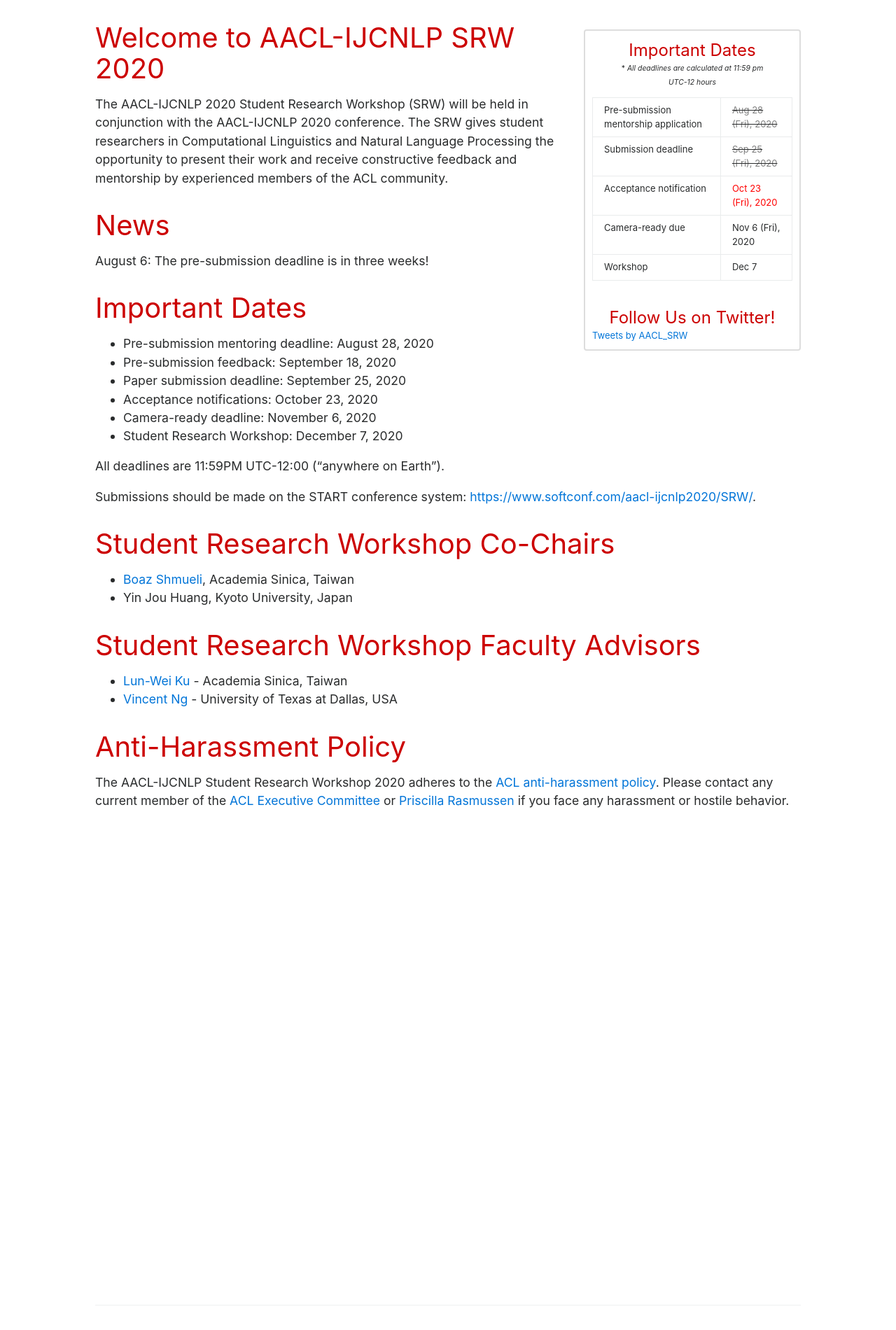
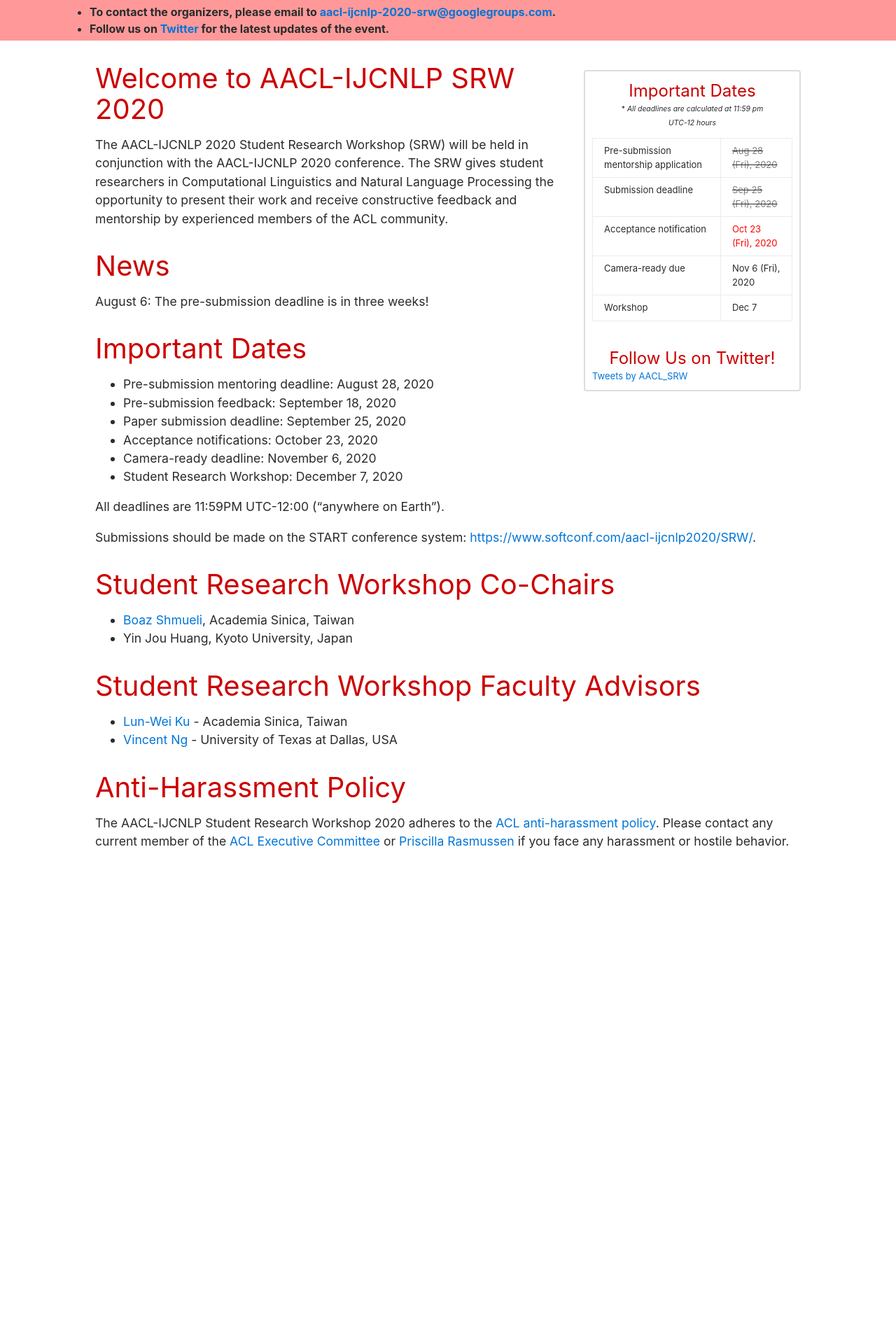
Before and after one commit to aacl2023-srw/aacl2023-srw.github.io, a Jekyll site: the page built from index.md, in a window 1280 px wide. Shown: the part 560-2460 px from the top of the page at 70% size. Built offline with Jekyll 4.4.1, drawn with Linux system fonts in a browser that asks for light colours; comment, search, counter and statistics services are not loaded.

Commit message:
add announcement section below header

```diff
--- a/_includes/page-header.html
+++ b/_includes/page-header.html
@@ -11,3 +11,9 @@
   <a href="/faq" class="btn">FAQs</a>
 <!--  <a href="/sponsors" class="btn">Sponsors</a> -->
 </section>
+<div id="announce">
+    <ul style='padding: 0; margin:0;'>
+        <li>To contact the organizers, please email to <a href = "mailto: aacl-ijcnlp-2020-srw@googlegroups.com">aacl-ijcnlp-2020-srw@googlegroups.com</a>. </li>
+        <li>Follow us on <a href="https://twitter.com/AACL_SRW">Twitter</a> for the latest updates of the event. </li>
+    </ul>
+</div>
--- a/css/cayman.css
+++ b/css/cayman.css
@@ -244,3 +244,12 @@ a:hover { text-decoration: underline; }
 #content {
     min-height: 200vh;
 }
+#announce {
+  width: 100%;
+  height: auto;
+  padding: 5px;
+  padding-left:10vw;
+  padding-right:10vw;
+  background-color: rgba(255, 153, 153, 1.0);
+  font-weight: bold;
+}
```
